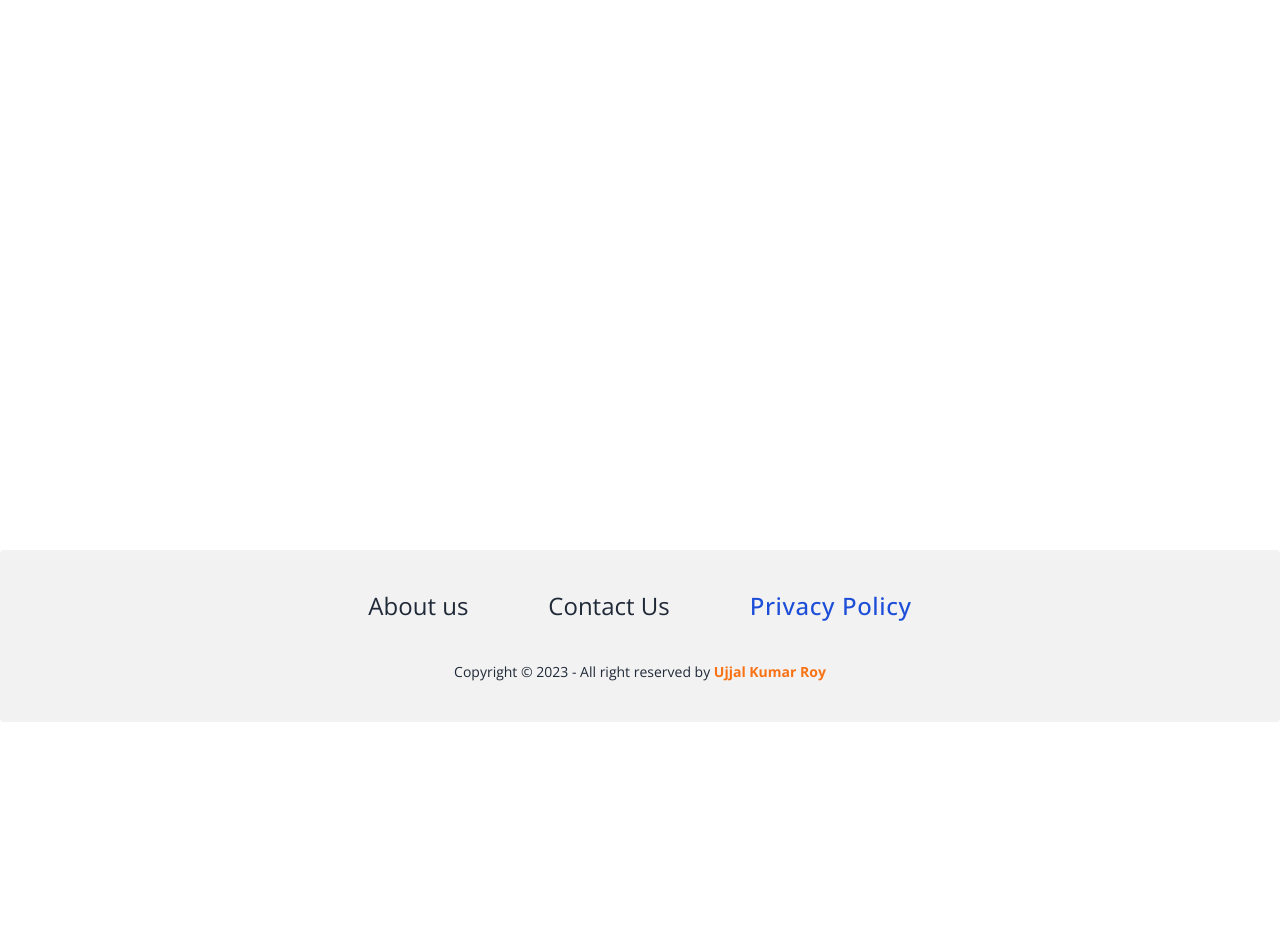
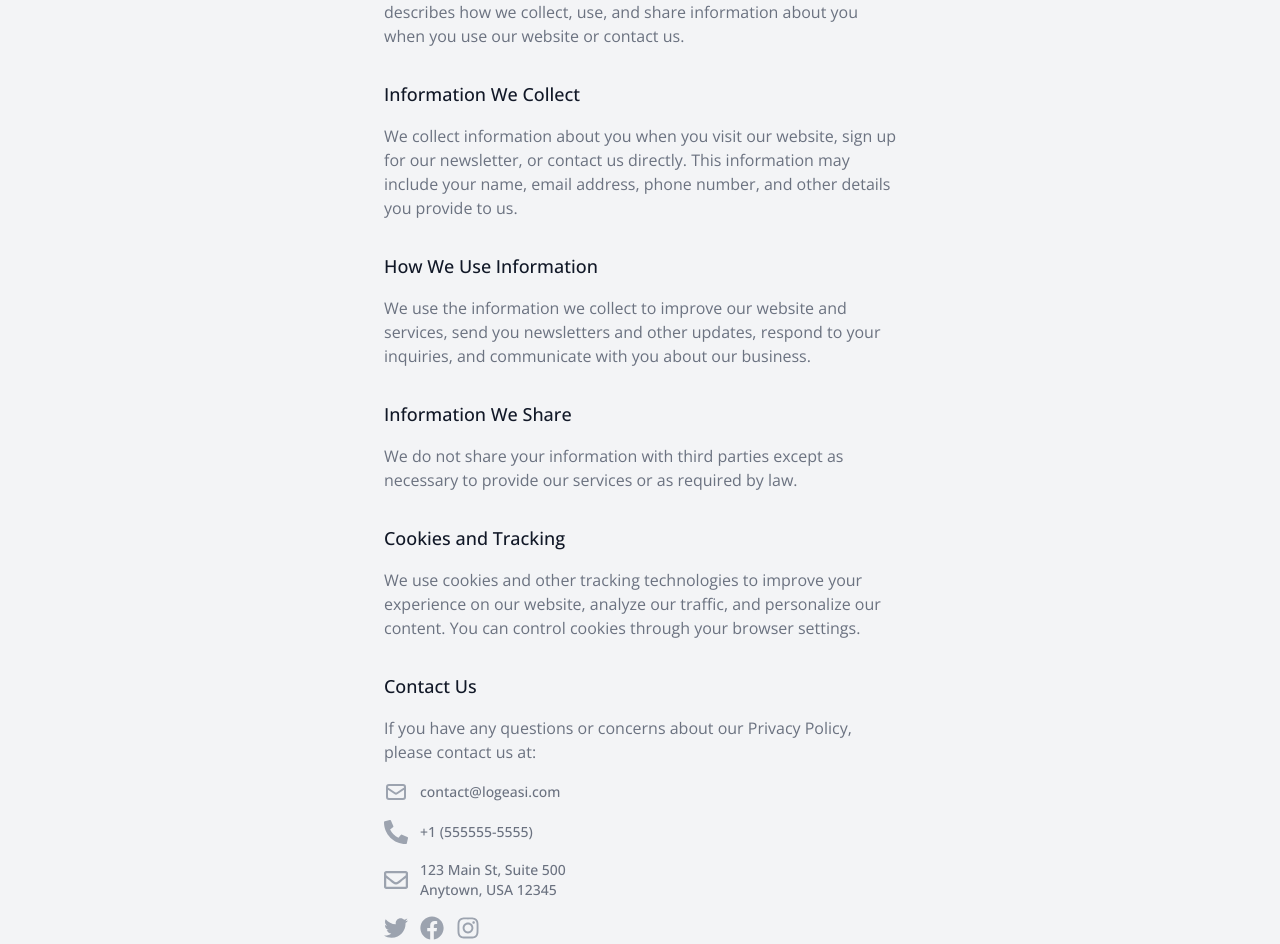
Before and after one commit to Ujjal-ENG/LogeAsi.com, a React (Vite) app in the folder client/: page /policy in a window 1280 px wide. Shown: the part 228-1172 px from the top of the page. Before the commit the page ends 950 px from the top, so only its background shows below. Built offline with nearby package versions, Linux system fonts and the light colour scheme.

Commit message:
done the footers pages

```diff
--- a/client/src/components/pages/FooterPage/Policy.jsx
+++ b/client/src/components/pages/FooterPage/Policy.jsx
@@ -1,7 +1,90 @@
+/* eslint-disable object-curly-newline */
+/* eslint-disable jsx-a11y/anchor-is-valid */
+/* eslint-disable max-len */
+/* eslint-disable react/jsx-indent */
+/* eslint-disable react/jsx-no-undef */
 import React from 'react';
+import { FaFacebook, FaInstagram, FaPhoneAlt, FaRegEnvelope, FaTwitter } from 'react-icons/fa';
+import { HiOutlineMail } from 'react-icons/hi';
 
 function Policy() {
-    return <div>Policy</div>;
+    return (
+        <div className="bg-gray-100">
+            <div className="max-w-7xl mx-auto py-16 px-4 sm:px-6 lg:px-8">
+                <div className="max-w-lg mx-auto">
+                    <h2 className="text-3xl font-bold text-gray-900">Privacy Policy</h2>
+                    <p className="mt-4 text-gray-500">
+                        At LogeAsi.com, we take your privacy seriously. This Privacy Policy describes how we collect, use, and share information about you when you use our website or contact us.
+                    </p>
+                    <h3 className="mt-8 text-lg font-medium text-gray-900">Information We Collect</h3>
+                    <p className="mt-4 text-gray-500">
+                        We collect information about you when you visit our website, sign up for our newsletter, or contact us directly. This information may include your name, email address, phone
+                        number, and other details you provide to us.
+                    </p>
+                    <h3 className="mt-8 text-lg font-medium text-gray-900">How We Use Information</h3>
+                    <p className="mt-4 text-gray-500">
+                        We use the information we collect to improve our website and services, send you newsletters and other updates, respond to your inquiries, and communicate with you about our
+                        business.
+                    </p>
+                    <h3 className="mt-8 text-lg font-medium text-gray-900">Information We Share</h3>
+                    <p className="mt-4 text-gray-500">We do not share your information with third parties except as necessary to provide our services or as required by law.</p>
+                    <h3 className="mt-8 text-lg font-medium text-gray-900">Cookies and Tracking</h3>
+                    <p className="mt-4 text-gray-500">
+                        We use cookies and other tracking technologies to improve your experience on our website, analyze our traffic, and personalize our content. You can control cookies through your
+                        browser settings.
+                    </p>
+                    <h3 className="mt-8 text-lg font-medium text-gray-900">Contact Us</h3>
+                    <p className="mt-4 text-gray-500">If you have any questions or concerns about our Privacy Policy, please contact us at:</p>
+                    <div className="mt-4 flex items-center">
+                        <div className="flex-shrink-0">
+                            <HiOutlineMail className="h-6 w-6 text-gray-400" />
+                        </div>
+                        <div className="ml-3">
+                            <p className="text-sm font-medium text-gray-500">
+                                <a href="mailto:contact@logeasi.com">contact@logeasi.com</a>
+                            </p>
+                        </div>
+                    </div>
+                    <div className="mt-4 flex items-center">
+                        <div className="flex-shrink-0">
+                            <FaPhoneAlt className="h-6 w-6 text-gray-400" />
+                        </div>
+                        <div className="ml-3">
+                            <p className="text-sm font-medium text-gray-500">
+                                <a href="tel:+1-555-555-5555">+1 (555555-5555)</a>
+                            </p>
+                        </div>
+                    </div>
+                    <div className="mt-4 flex items-center">
+                        <div className="flex-shrink-0">
+                            <FaRegEnvelope className="h-6 w-6 text-gray-400" />
+                        </div>
+                        <div className="ml-3">
+                            <p className="text-sm font-medium text-gray-500">
+                                123 Main St, Suite 500
+                                <br />
+                                Anytown, USA 12345
+                            </p>
+                        </div>
+                    </div>
+                    <div className="mt-4 flex">
+                        <a href="#" className="text-gray-400 hover:text-gray-500">
+                            <span className="sr-only">Twitter</span>
+                            <FaTwitter className="h-6 w-6" />
+                        </a>
+                        <a href="#" className="ml-3 text-gray-400 hover:text-gray-500">
+                            <span className="sr-only">Facebook</span>
+                            <FaFacebook className="h-6 w-6" />
+                        </a>
+                        <a href="#" className="ml-3 text-gray-400 hover:text-gray-500">
+                            <span className="sr-only">Instagram</span>
+                            <FaInstagram className="h-6 w-6" />
+                        </a>
+                    </div>
+                </div>
+            </div>
+        </div>
+    );
 }
 
 export default Policy;
```
Also changed, not shown: client/src/components/pages/FooterPage/About.jsx (+75 -15 lines).
